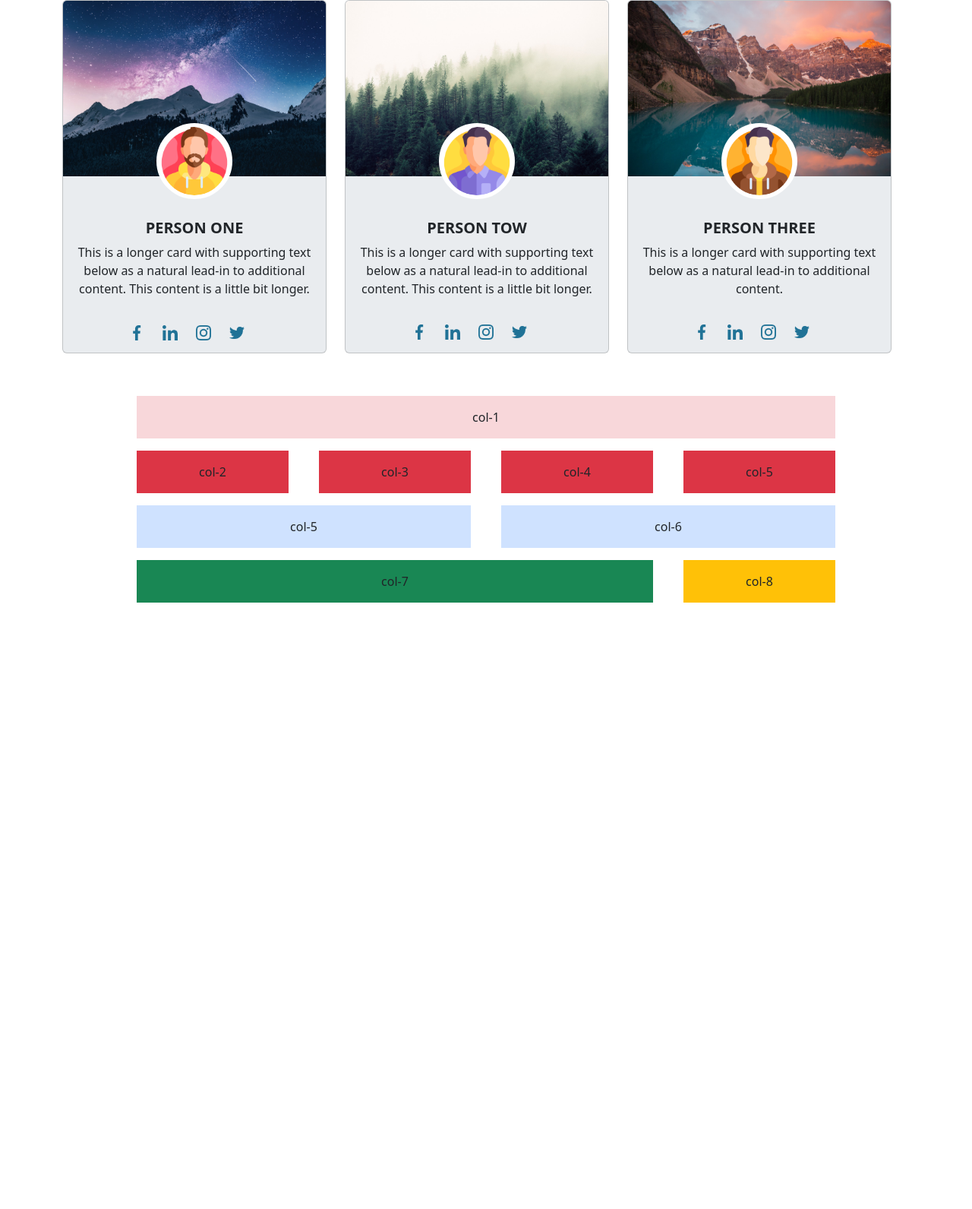
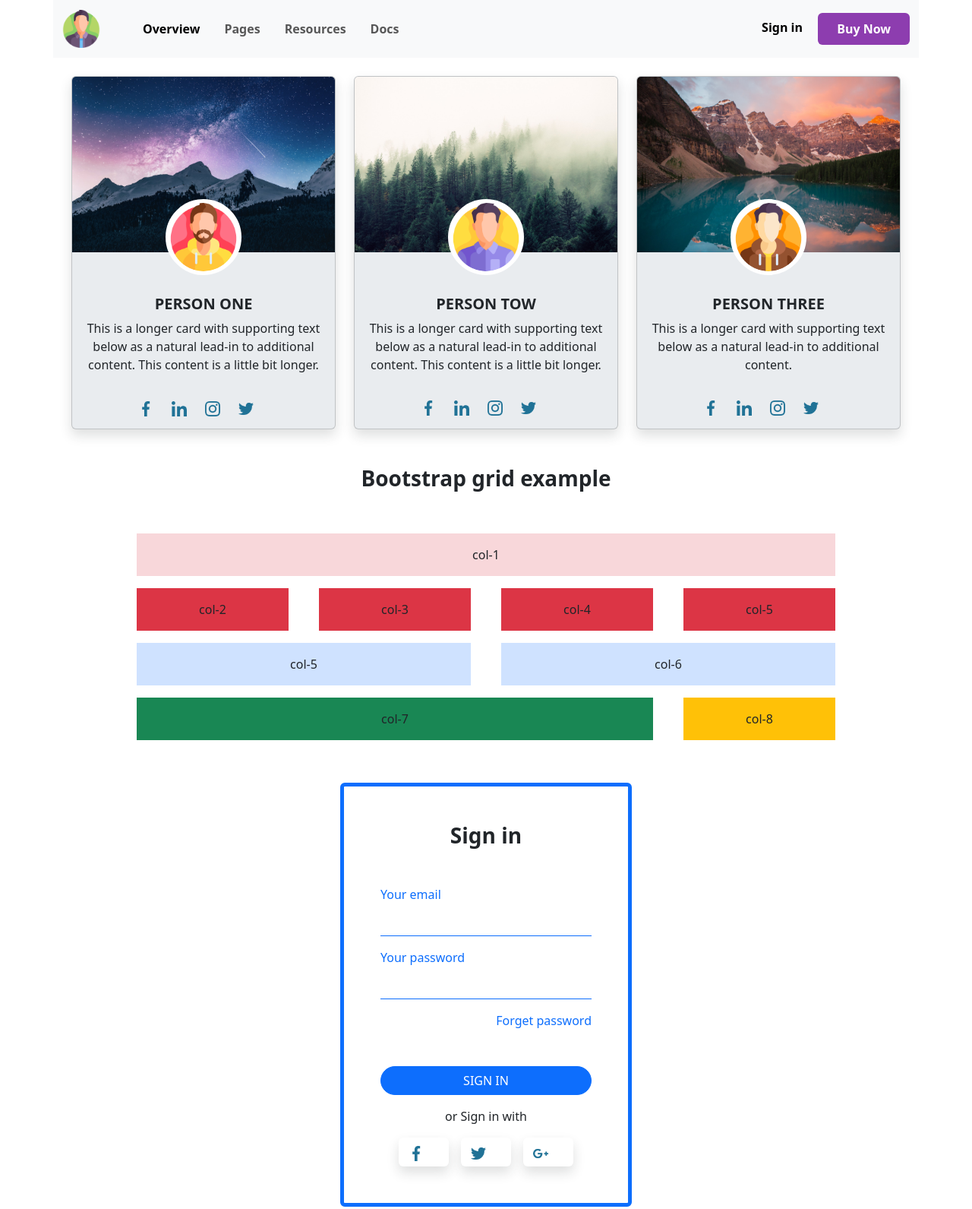
Before and after one commit to NafsinNNS/module-13.5-practice, a plain HTML site: page index.html in a window 1280 px wide. Shown: the whole page at 76% size. Before the commit the page ends 801 px from the top, so only its background shows below. Drawn offline with Linux system fonts and the light colour scheme.

Commit message:
almost done

```diff
--- a/index.html
+++ b/index.html
@@ -9,11 +9,41 @@
     <link rel="stylesheet" href="style.css">
 </head>
 <body>
+    <header>
+        <nav class="navbar navbar-expand-lg bg-body-tertiary container">
+            <div class="container-fluid">
+              <a class="navbar-brand me-md-5" href="#"><img src="images/icons/man-4.png" alt="" style="width: 50px; height: 50px;"></a>
+              <button class="navbar-toggler" type="button" data-bs-toggle="collapse" data-bs-target="#navbarSupportedContent" aria-controls="navbarSupportedContent" aria-expanded="false" aria-label="Toggle navigation">
+                <span class="navbar-toggler-icon"></span>
+              </button>
+              <div class="collapse navbar-collapse" id="navbarSupportedContent">
+                <ul class="navbar-nav me-auto mb-2 mb-lg-0 fw-bold">
+                  <li class="nav-item me-md-3">
+                    <a class="nav-link active" aria-current="page" href="#">Overview</a>
+                  </li>
+                  <li class="nav-item me-md-3">
+                    <a class="nav-link" href="#">Pages</a>
+                  </li>
+                  <li class="nav-item me-md-3">
+                    <a class="nav-link" href="#">Resources</a>
+                  </li>
+                  <li class="nav-item me-md-3">
+                    <a class="nav-link" href="#">Docs</a>
+                  </li>
+                </ul>
+                <form>
+                    <a href="#" class="fw-bold me-3" style="text-decoration: none; color: black;">Sign in</a>
+                  <button class="btn btn-custom fw-bold ps-4 pe-4 pt-2 pb-2" type="submit">Buy Now</button>
+                </form>
+              </div>
+            </div>
+          </nav>
+    </header>
     <main>
         <section class="container text-center">
-            <div class="row row-cols-1 row-cols-md-3 g-4 w-100 d-flex justify-content-center">
+            <div class="row row-cols-1 row-cols-md-3 g-4 w-100 d-flex justify-content-center m-0">
                 <div class="col">
-                  <div class="card h-100 bg-body-secondary d-flex align-items-center">
+                  <div class="card h-100 bg-body-secondary d-flex align-items-center shadow">
                     <img src="images/background/mountain-1.jpg" class="card-img-top" alt="...">
                         <img src="images/icons/man-1.png" class="icon" alt="">
                     <div class="card-body">
@@ -29,7 +59,7 @@
                   </div>
                 </div>
                 <div class="col">
-                  <div class="card h-100 bg-body-secondary d-flex align-items-center">
+                  <div class="card h-100 bg-body-secondary d-flex align-items-center shadow">
                     <img src="images/background/mountain-3.jpg" class="card-img-top" alt="...">
                         <img src="images/icons/man-2.png" alt="" class="icon">
                     <div class="card-body">
@@ -45,7 +75,7 @@
                   </div>
                 </div>
                 <div class="col">
-                  <div class="card h-100 bg-body-secondary d-flex align-items-center">
+                  <div class="card h-100 bg-body-secondary d-flex align-items-center shadow">
                     <img src="images/background/mountain-2.jpg" class="card-img-top" alt="...">
                         <img src="images/icons/man-3.png" class="icon" alt="">
                     <div class="card-body">
@@ -64,6 +94,7 @@
 
     </section>
     <section>
+        <h3 class="text-center mt-5 mb-0 fw-bold">Bootstrap grid example</h3>
         <div class="container w-75 text-center mt-5">
             <div class="row">
                 <div class="col-md-12"><div class="p-3 m-2 bg-danger-subtle">col-1</div></div>
@@ -84,7 +115,29 @@
             </div>
         </div>
     </section>
-
+    <section>
+        <div class="container mt-5 mb-5 d-flex flex-column card p-5 border-primary" style="border-width: 5px; width: 30%;">
+            <h3 class="text-center fw-bold mb-5">Sign in</h3>
+            <label class="text-primary mb-3" for="email">Your email</label>
+            <input class="border-bottom border-0 border-primary mb-3" type="email" name="" id="email">
+            <label class="text-primary mb-3" for="pasword">Your password</label>
+            <input class="border-bottom border-0 border-primary mb-3" type="password" name="" id="password">
+            <a class="ms-auto" style="text-decoration: none;" href="#">Forget password</a>
+            <button class="btn btn-primary mt-5" style="border-radius: 20px;">SIGN IN</button>
+            <p class="text-center mt-3 mb-3">or Sign in with</p>
+            <div class="d-flex justify-content-center">
+                <button class="btn shadow me-3">
+                    <img class="small-icon" src="images/icons/facebook.png" alt="">
+                </button>
+                <button class="btn shadow me-3">
+                    <img class="small-icon" src="images/icons/twitter.png" alt="">
+                </button>
+                <button class="btn shadow">
+                    <img class="small-icon" src="images/icons/google-plus.png" alt="">
+                </button>
+            </div>
+        </div>
+    </section>
     </main>
 
 <script src="bootstrap.min.js"></script>
--- a/style.css
+++ b/style.css
@@ -23,3 +23,10 @@
     margin-right: 20px;
     filter: invert(35%) sepia(63%) saturate(536%) hue-rotate(153deg) brightness(96%) contrast(94%);
 }
+.btn-custom{
+    background: #8D3DAF;
+    color: white;
+}
+input{
+    outline: none;
+}
```
Also changed, not shown: images/icons/google-plus.png (added).
